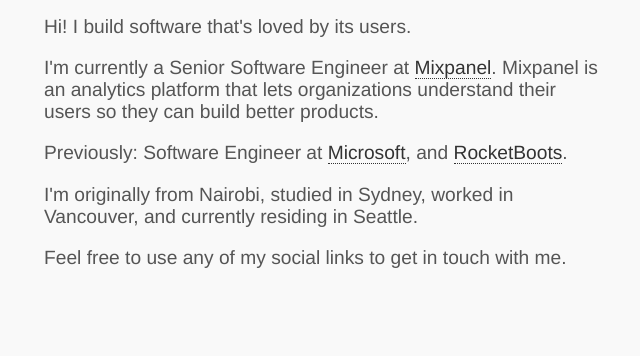
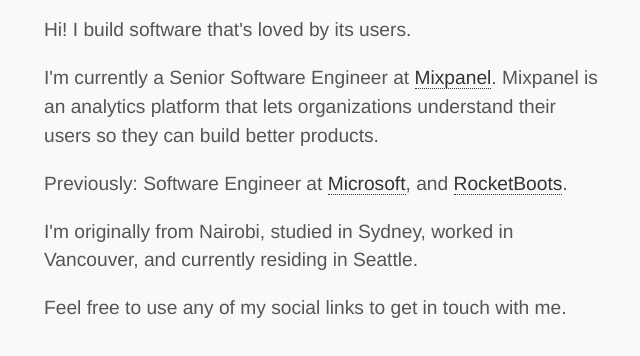
Before and after one commit to nojvek/nojvek.com, a plain HTML site: page docs/index.html in a window 1280 px wide. Shown: the part 350-706 px from the top of the page, without its empty margins (316-956 px from the left). Drawn offline with Linux system fonts and the light colour scheme.

Commit message:
line height and doctype

```diff
--- a/docs/index.html
+++ b/docs/index.html
@@ -1,4 +1,5 @@
-<html>
+<!DOCTYPE html>
+<html lang="en">
 <head>
   <meta content="text/html; charset=utf-8" http-equiv=Content-Type />
   <title>Noj Vek</title>
--- a/docs/style.css
+++ b/docs/style.css
@@ -13,6 +13,7 @@
 p {
   font-size: 1.2em;
   font-weight: 300;
+  line-height: 1.5em;
 }
 a {
   color: #333333;
```
